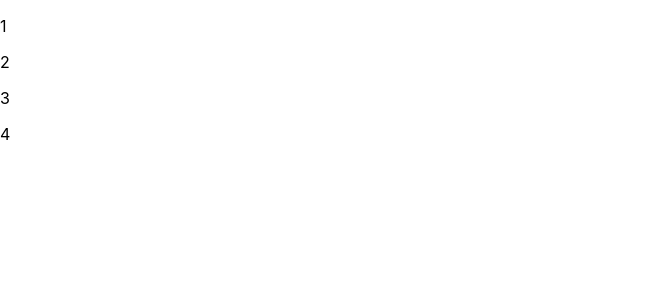
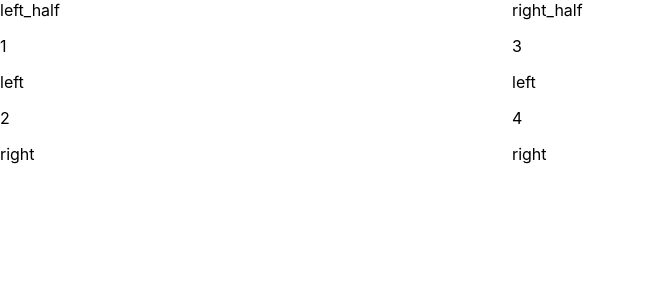
Before and after one commit to victor77dev/badminton-scoreboard, a React (Create React App) app: page / in a window 1280 px wide. Shown: the top 300 px of the page, without its empty margins (0-646 px from the left). Built offline with nearby package versions, Linux system fonts and the light colour scheme.

Commit message:
Add styles placeholder

```diff
--- a/src/features/court/components/half-court/index.jsx
+++ b/src/features/court/components/half-court/index.jsx
@@ -1,10 +1,17 @@
 import React from 'react';
 
-/** @type {React.FC} */
-export const HalfCourt = ({children}) => {
+import styles from './index.module.scss';
+
+/** @type {React.FC<Props>} */
+export const HalfCourt = ({className, children}) => {
   return (
-    <div>
-        {children}
+    <div className={`${styles.half_court} ${className}`}>
+      {children}
     </div>
   );
 };
+
+/**
+ * @typedef {Object} Props
+ * @prop {string} className
+ */
--- /dev/null
+++ b/src/features/court/components/half-court/index.module.scss
@@ -0,0 +1,8 @@
+.half_court {
+  display: flex;
+  flex-direction: column;
+  min-width: 1rem;
+  width: 50%;
+  min-height: 2rem;
+  height: 20vh;
+}
--- a/src/features/court/components/sub-court/index.jsx
+++ b/src/features/court/components/sub-court/index.jsx
@@ -3,7 +3,7 @@ import React from 'react';
 /** @type {React.FC<Props>} */
 export const SubCourt = (props) => {
   return (
-    <div>
+    <div className={props.className}>
       <p>{props.name}</p>
     </div>
   );
@@ -12,4 +12,5 @@ export const SubCourt = (props) => {
 /**
  * @typedef {Object} Props
  * @prop {string} name
+ * @prop {string} className
  */
--- a/src/features/court/index.jsx
+++ b/src/features/court/index.jsx
@@ -1,19 +1,21 @@
 import React from 'react';
 
-import {HalfCourt} from './components/half-court';
-import {SubCourt} from './components/sub-court';
+import { HalfCourt } from './components/half-court';
+import { SubCourt } from './components/sub-court';
+
+import styles from './index.module.scss';
 
 /** @type {React.FC} */
 export const Court = () => {
   return (
-    <div>
-      <HalfCourt>
-        <SubCourt name="1"/>
-        <SubCourt name="2"/>
+    <div className={styles.court}>
+      <HalfCourt className={styles.left_half}>
+        <SubCourt className={styles.left_side} name="1"/>
+        <SubCourt className={styles.right_side} name="2"/>
       </HalfCourt>
-      <HalfCourt>
-        <SubCourt name="3"/>
-        <SubCourt name="4"/>
+      <HalfCourt className={styles.right_half}>
+        <SubCourt className={styles.left_side} name="3"/>
+        <SubCourt className={styles.right_side} name="4"/>
       </HalfCourt>
     </div>
   );
--- /dev/null
+++ b/src/features/court/index.module.scss
@@ -0,0 +1,20 @@
+.court {
+  display: flex;
+  width: 80vw;
+}
+
+.left_side::after {
+  content: 'left';
+}
+
+.right_side::after {
+  content: 'right';
+}
+
+.left_half::before {
+  content: 'left_half';
+}
+
+.right_half::before {
+  content: 'right_half';
+}
```
